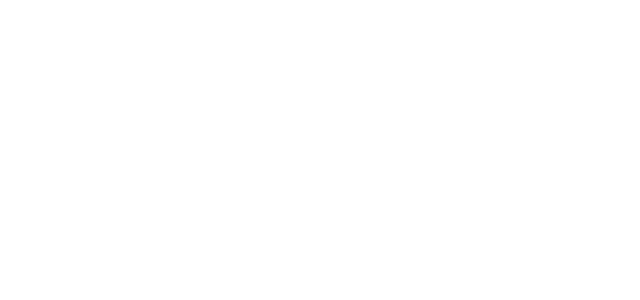
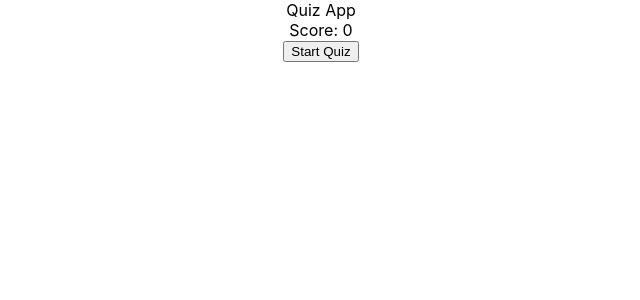
Before and after one commit to a-asad/Quiz-Application, a React (Create React App) app: page / in a window 1280 px wide. Shown: the top 300 px of the page, without its empty margins (319-959 px from the left). Built offline with nearby package versions, Linux system fonts and the light colour scheme.

Commit message:
//basic structure of app ready.. //UI not implemented yet..

```diff
--- a/src/App.tsx
+++ b/src/App.tsx
@@ -1,10 +1,69 @@
-import React from 'react';
+import React, { useState } from 'react';
 import './App.css';
+import QuestionCard from './QuestionCard';
+
+type Question={
+  category:string;
+  type:string;
+  difficulty:string;
+  question:string;
+  correct_answer:string;
+  incorrect_answers:string[];
+}
 
 function App() {
+  const TOTAL_Qs = 10;
+  function shuffle(ans:string[])
+  {
+    return ans.sort(()=>Math.random());
+  }
+
+  function showNext()
+  {
+    if(currentQuestion !== TOTAL_Qs)
+      setCurrentQuestion(currentQuestion+1);
+    else
+    {
+      setQuizOver(true);
+    }
+    setSelectedAns("");
+  }
+
+  const [start, setStart] = useState(false);
+  const [isLoading, setisLoading] = useState(false);
+  const [currentQuestion, setCurrentQuestion] = useState(1);
+  const [questions, setQuestions] = useState<Question[]>([])
+  const [selectedAns, setSelectedAns] = useState('');
+  const [score, setScore] = useState(0);
+  const [quizOver, setQuizOver] = useState(false);
+
+  function startQuiz()
+  {
+    (async function()
+    {
+        setisLoading(true);
+        const {results} = await (await fetch('https://opentdb.com/api.php?amount=10&category=9&difficulty=easy&type=multiple')).json();
+        setQuestions(results);
+        setisLoading(false);
+        setStart(true);
+    })();
+
+  }
   return (
-    <div className="App">
-
+    <div style={{textAlign:'center'}}>
+      <div>Quiz App</div>
+      <div>Score: {score}</div>
+      {!start?<button onClick={startQuiz}>Start Quiz</button>:null}
+      {quizOver?<button onClick={startQuiz}>Restart Quiz</button>:null}
+      {isLoading?<p>Loading</p>:null}
+      {start?
+      <QuestionCard question = {questions[currentQuestion].question} selectedAns={selectedAns} callback={setSelectedAns} answers=
+      {shuffle([...questions[currentQuestion].incorrect_answers,questions[currentQuestion].correct_answer])}
+      correctAns={questions[currentQuestion].correct_answer} setScore={setScore} score={score}/>:null
+      }
+      {selectedAns?
+      <button onClick={showNext}>Next</button>:null
+      }
     </div>
   );
 }
```
